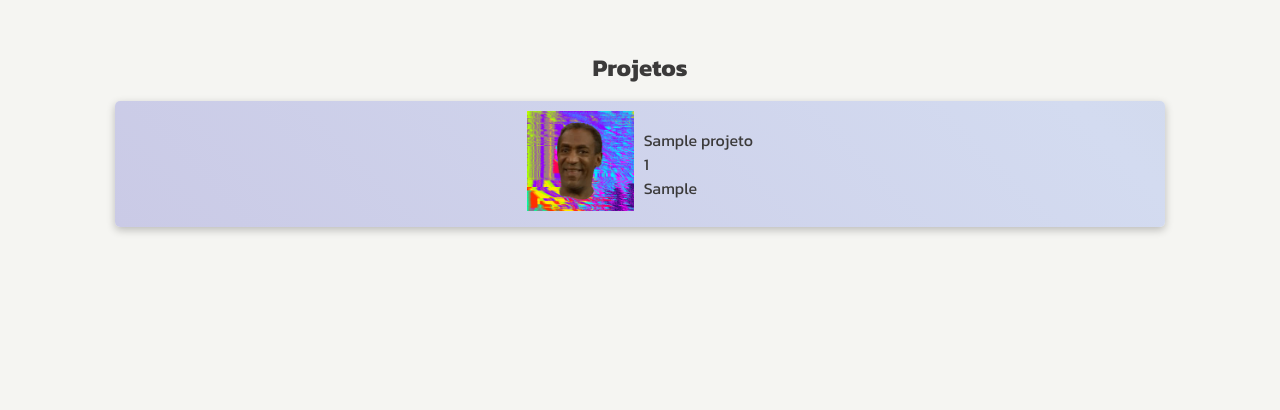
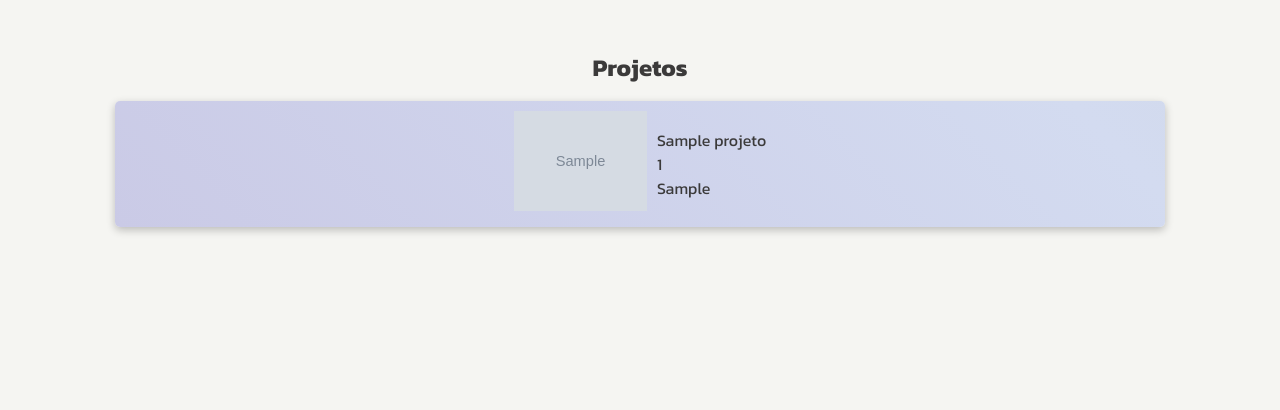
Before and after one commit to bernardovlbaltazar/portfolioPW, a Django app: page /projetos in a window 1280 px wide. Shown: the part 64-474 px from the top of the page. Run offline with Django 4.2, Linux system fonts and the light colour scheme; tables that the repository leaves empty hold one stand-in row (values such as "Sample post"); grey boxes marked "Sample" are stand-in pictures; parts of the project's set-up code (start-up, migrations or seed data) failed here and were passed over.

Commit message:
project image path cloudnary 2

```diff
--- a/portfolio/templates/portfolio/projetos.html
+++ b/portfolio/templates/portfolio/projetos.html
@@ -19,7 +19,7 @@
                 <a href="{% url 'portfolio:projeto' 'projetos' projeto.id  %}" class="projeto">
 
                     <div class="foto">
-                        <img height="100" src="{% static 'portfolio/images/giphy.gif' %}">
+                        <img height="100" src="{{ projeto.imagem.url }}">
                     </div>
                     <div class="info">
                             <p>{{ projeto.titulo }}</p>
```
